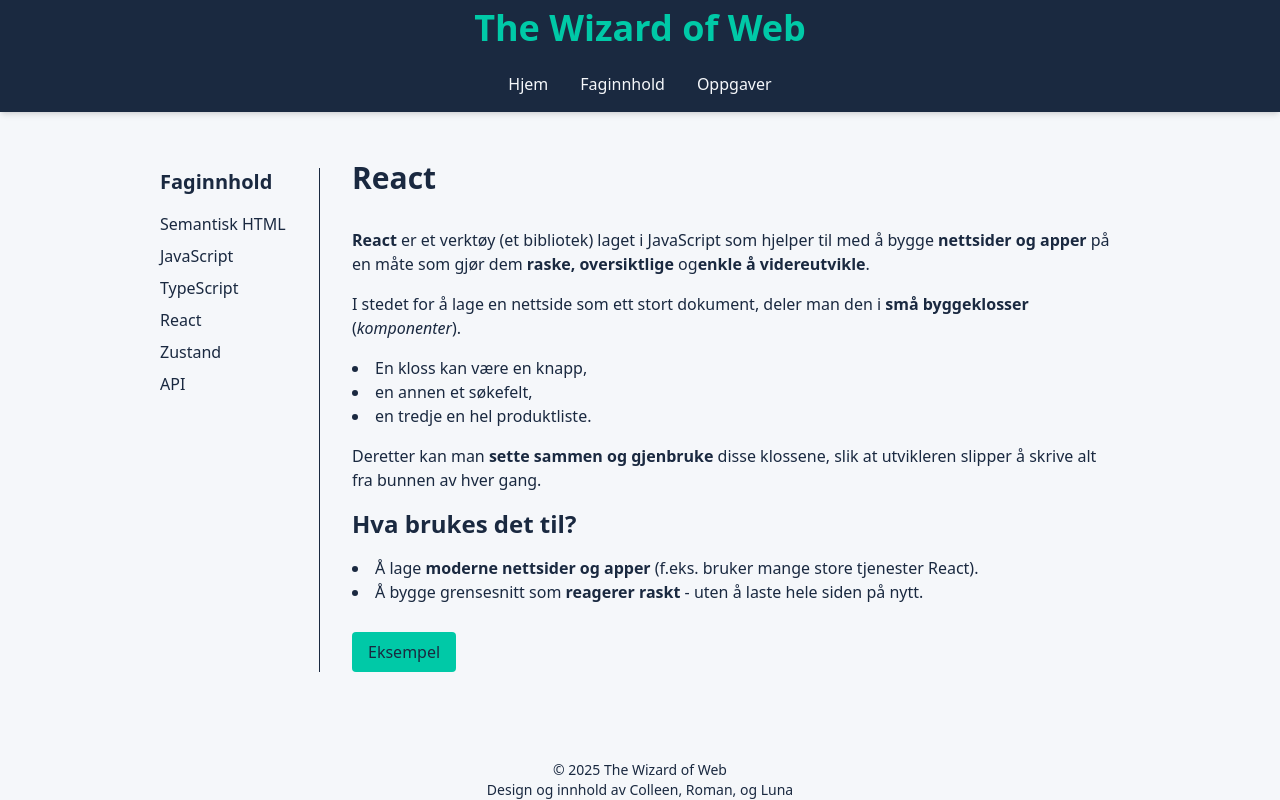
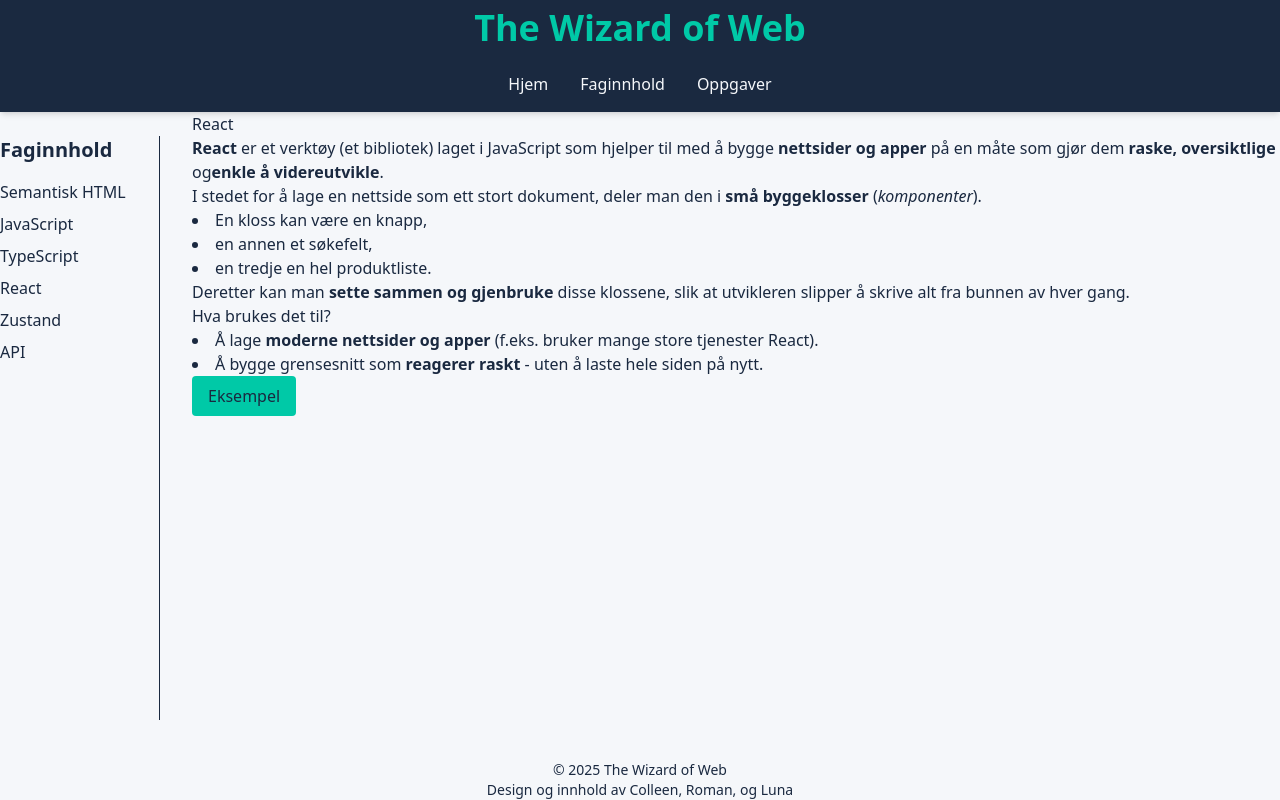
Before and after one commit to brolun/arbeidskrav02-emne06-ga, a Next.js app: page /faginnhold/react in a window 1280 px wide. Built offline with nearby package versions, Linux system fonts and the light colour scheme.

Commit message:
update globals.css and main layout.tsx according to new Page component

```diff
--- a/app/globals.css
+++ b/app/globals.css
@@ -9,50 +9,24 @@
 .bg-light {
   background: var(--primary);
 }
+.bg-dark {
+  background: var(--secondary);
+}
+.bg-accent {
+  background: var(--accent);
+}
 .text-light {
   color: var(--primary);
-}
-.bg-dark {
-  background: var(--secondary);
 }
 .text-dark {
   color: var(--secondary);
 }
+.text-accent {
+  color: var(--accent);
+}
 .border-dark {
   border-color: var(--secondary);
-}
-.bg-accent {
-  background: var(--accent);
-}
-.text-accent {
-  color: var(--accent);
 }
 .hover\:text-accent:hover {
   color: var(--accent);
 }
-
-h2 {
-  @apply text-3xl font-semibold mb-8 mt-4;
-}
-h3 {
-  @apply text-2xl font-semibold;
-}
-
-.card {
-  @apply p-4 rounded-lg space-y-4;
-  background: var(--secondary);
-  color: var(--primary);
-}
-
-.code-info {
-  @apply space-y-4 mb-7;
-}
-.code-example {
-  @apply space-y-7;
-}
-
-pre {
-  @apply p-4 rounded-lg text-sm whitespace-pre-wrap break-words font-mono;
-  background: var(--secondary);
-  color: var(--primary);
-}
--- a/app/layout.tsx
+++ b/app/layout.tsx
@@ -45,9 +45,7 @@ export default function RootLayout({
             ))}
           </nav>
         </header>
-        <main className="px-4 md:px-8 py-8 mx-auto max-w-5xl w-full">
-          {children}
-        </main>
+        {children}
         <footer className="text-center text-dark text-sm mt-10">
           <p>© 2025 The Wizard of Web</p>
           <p>Design og innhold av Colleen, Roman, og Luna</p>
```
